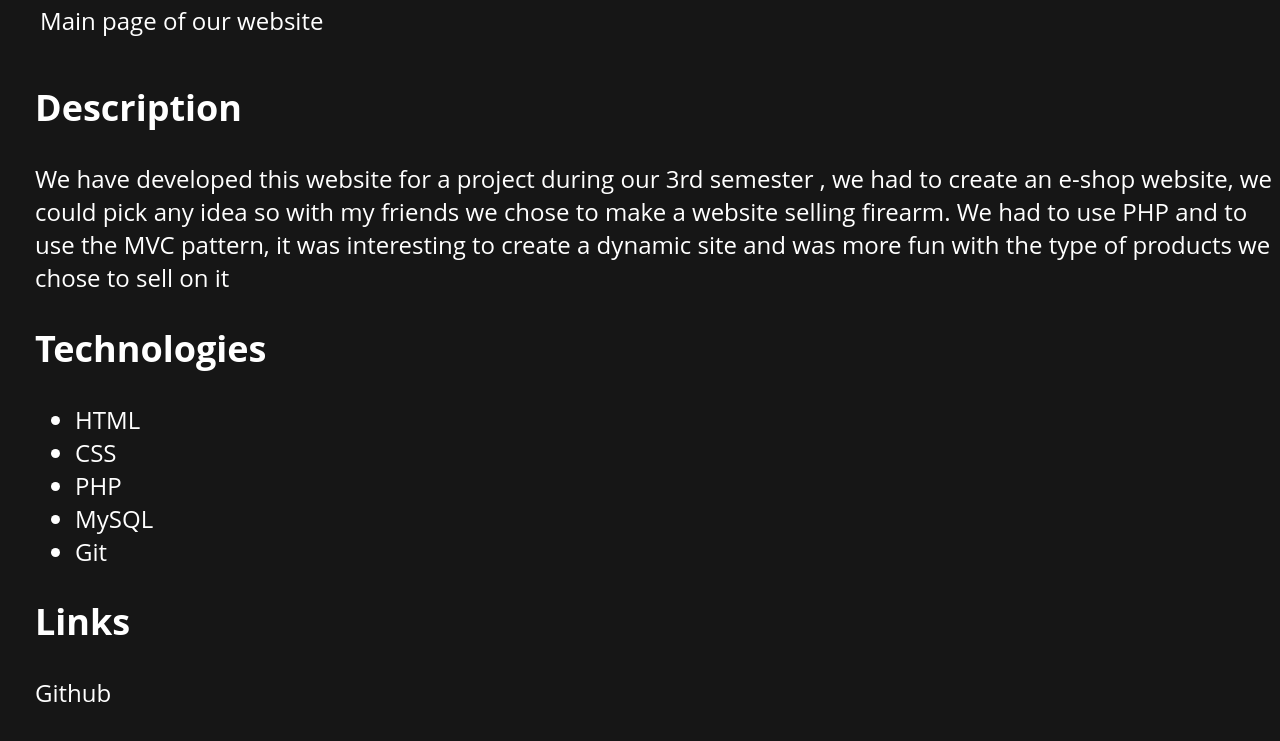
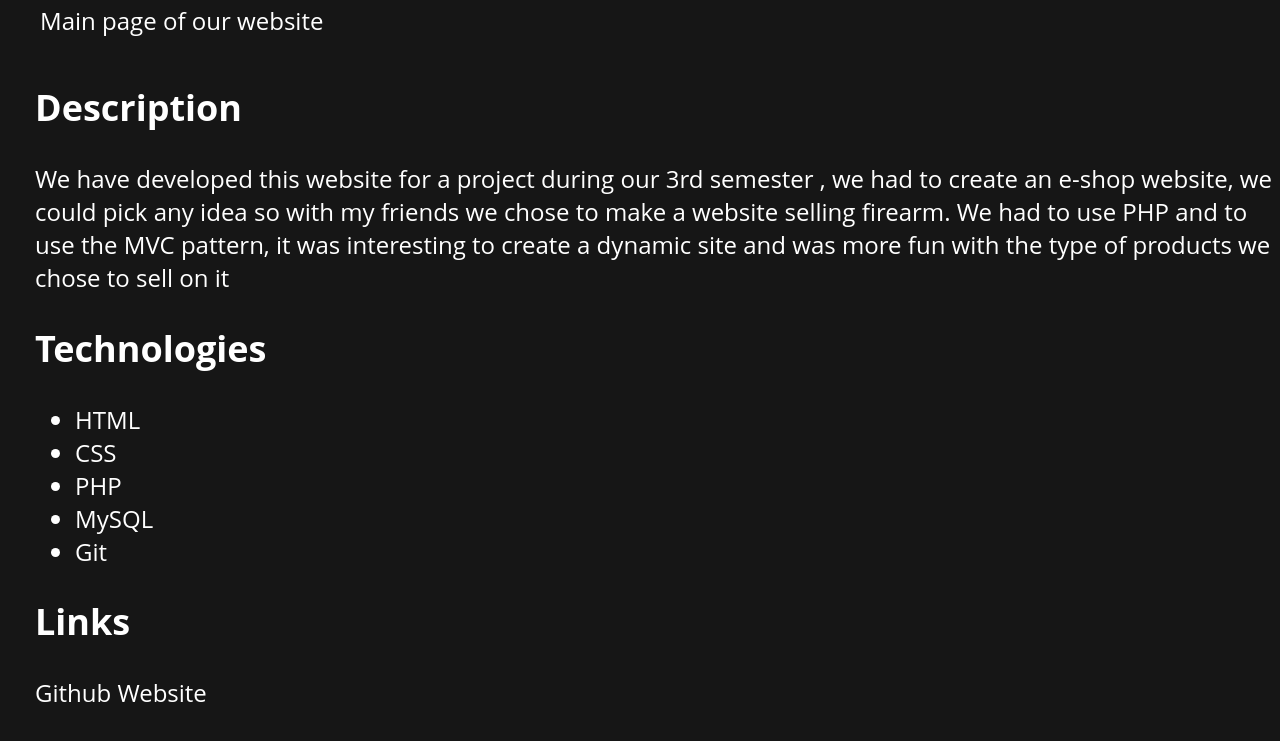
Before and after one commit to 0xA00/School_portfolio, a website: page projects/Fuzzy.html in a window 1280 px wide. Shown: the part 760-1501 px from the top of the page. Drawn offline with Linux system fonts and the light colour scheme.

Commit message:
website FUzzy

```diff
--- a/projects/Fuzzy.html
+++ b/projects/Fuzzy.html
@@ -57,6 +57,7 @@
       <div class="projectsLinks">
         <h2>Links</h2>
         <a href="https://github.com/Flwrian/Fuzzy">Github</a>
+        <a href="https://webinfo.iutmontp.univ-montp2.fr/~montourcyf/Fuzzy/src/web/frontController.php">Website</a>
     </div>
     </div>
   </div>
```
